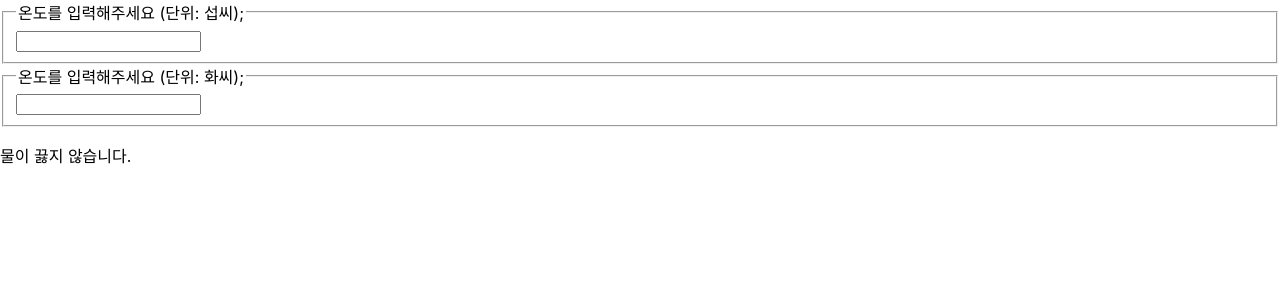
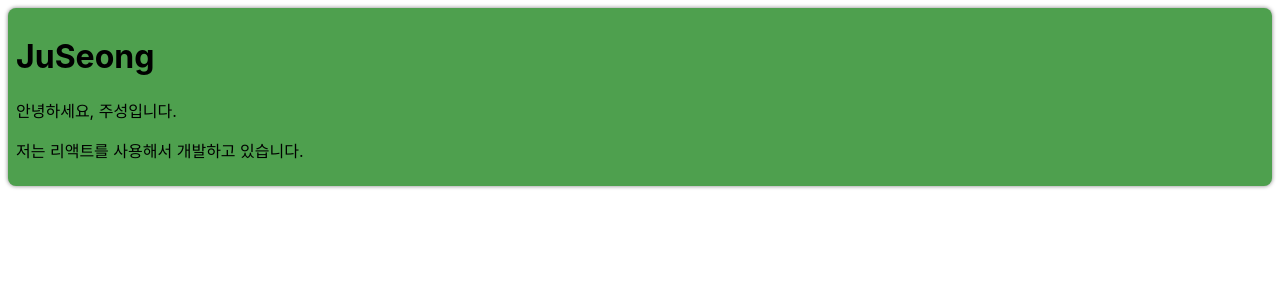
Before and after one commit to jeonjuseong11/23-React1, a React (Create React App) app: page / in a window 1280 px wide. Shown: the top 300 px of the page. Built offline with nearby package versions, Linux system fonts and the light colour scheme.

Commit message:
Add : chapter_13
13장 Card 컴포넌트 만들기 실습

```diff
--- /dev/null
+++ b/src/chapter_13/Card.jsx
@@ -0,0 +1,13 @@
+import React from "react";
+
+const Card = (props) => {
+  const { title, backgroundColor, children } = props;
+  return (
+    <div style={{ margin: 8, padding: 8, borderRadius: 8, boxShadow: "0px 0px 4px grey", backgroundColor: backgroundColor || "white" }}>
+      {title && <h1>{title}</h1>}
+      {children}
+    </div>
+  );
+};
+
+export default Card;
--- /dev/null
+++ b/src/chapter_13/ProfileCard.jsx
@@ -0,0 +1,13 @@
+import React from "react";
+import Card from "./Card";
+
+const ProfileCard = (props) => {
+  return (
+    <Card title="JuSeong" backgroundColor="#4ea04e">
+      <p>안녕하세요, 주성입니다.</p>
+      <p>저는 리액트를 사용해서 개발하고 있습니다.</p>
+    </Card>
+  );
+};
+
+export default ProfileCard;
--- a/src/index.js
+++ b/src/index.js
@@ -1,15 +1,14 @@
-import React from 'react';
-import ReactDOM from 'react-dom/client';
-import Calculator from './chapter_12/Calculator';
-import './index.css';
-import reportWebVitals from './reportWebVitals';
-const root = ReactDOM.createRoot(document.getElementById('root'));
+import React from "react";
+import ReactDOM from "react-dom/client";
+import ProfileCard from "./chapter_13/ProfileCard";
+import "./index.css";
+import reportWebVitals from "./reportWebVitals";
+const root = ReactDOM.createRoot(document.getElementById("root"));
 root.render(
   <React.StrictMode>
-    <Calculator />
-  </React.StrictMode>
+    <ProfileCard />
+  </React.StrictMode>,
 );
-
 
 // If you want to start measuring performance in your app, pass a function
 // to log results (for example: reportWebVitals(console.log))
```
